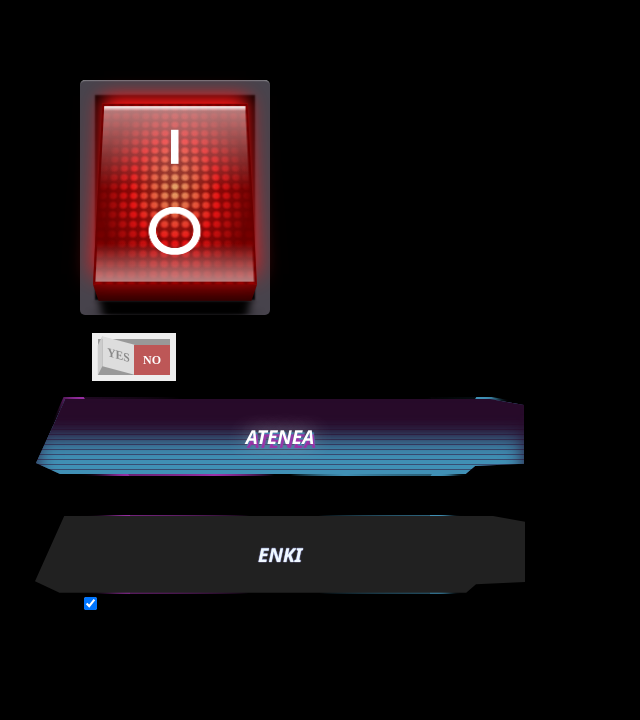
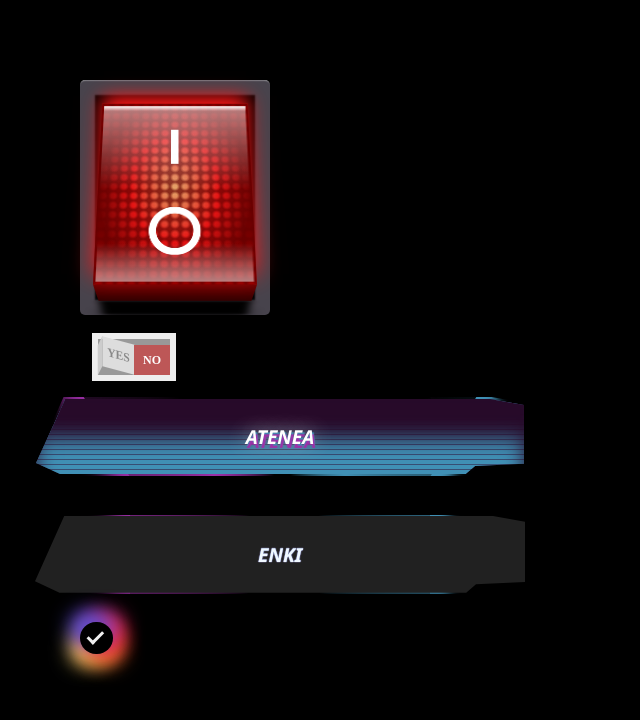
Before and after one commit to KAMBLACK66/sounds, a plain HTML site: page index.html in a window 1280 px wide. Shown: the whole page, without its empty margins (0-640 px from the left). Drawn offline with Linux system fonts and the light colour scheme.

Commit message:
Update style.css

```diff
--- a/style.css
+++ b/style.css
@@ -508,3 +508,63 @@ input:checked:focus + .switch-left + .switch-right {
     background-color: transparent;
   }
 }
+/* BUTTON COLOR */
+/* Hide the default checkbox */
+.container1 input {
+ margin-top: 20px
+ position: absolute;
+ opacity: 0;
+ cursor: pointer;
+ height: 0;
+ width: 0;
+}
+
+.container1 {
+ display: block;
+ position: relative;
+ cursor: pointer;
+ font-size: 25px;
+ user-select: none;
+}
+
+/* Create a custom checkbox */
+.checkmark {
+ position: relative;
+ top: 0;
+ left: 0;
+ height: 1.3em;
+ width: 1.3em;
+ background: black;
+ border-radius: 50px;
+ transition: all 0.7s;
+ --spread: 20px;
+}
+
+/* When the checkbox is checked, add a blue background */
+.container1 input:checked ~ .checkmark {
+ background: black;
+ box-shadow: -10px -10px var(--spread) 0px #5B51D8, 0 -10px var(--spread) 0px #833AB4, 10px -10px var(--spread) 0px #E1306C, 10px 0 var(--spread) 0px #FD1D1D, 10px 10px var(--spread) 0px #F77737, 0 10px var(--spread) 0px #FCAF45, -10px 10px var(--spread) 0px #FFDC80;
+}
+
+/* Create the checkmark/indicator (hidden when not checked) */
+.checkmark:after {
+ content: "";
+ position: absolute;
+ display: none;
+}
+
+/* Show the checkmark when checked */
+.container1 input:checked ~ .checkmark:after {
+ display: block;
+}
+
+/* Style the checkmark/indicator */
+.container1 .checkmark:after {
+ left: 0.45em;
+ top: 0.25em;
+ width: 0.25em;
+ height: 0.5em;
+ border: solid #f0f0f0;
+ border-width: 0 0.15em 0.15em 0;
+ transform: rotate(45deg);
+}
```
